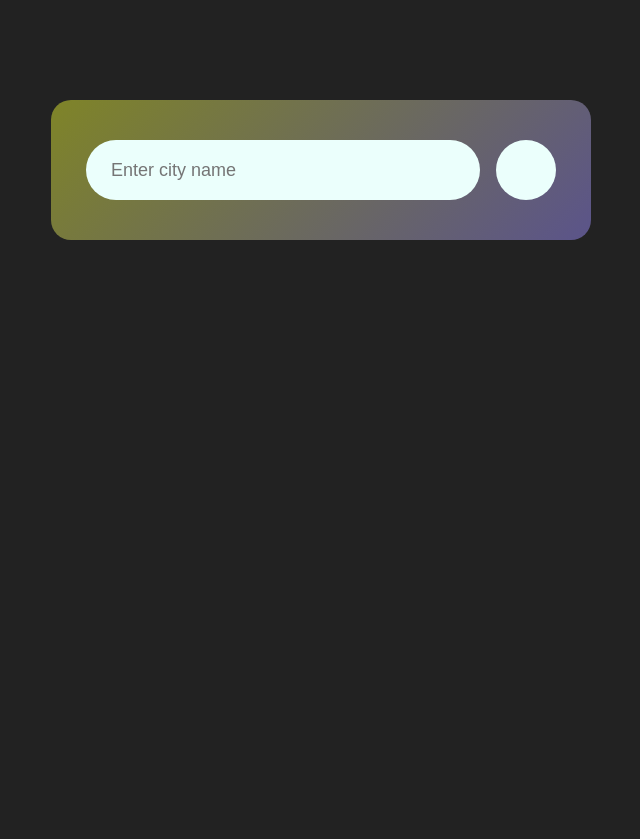
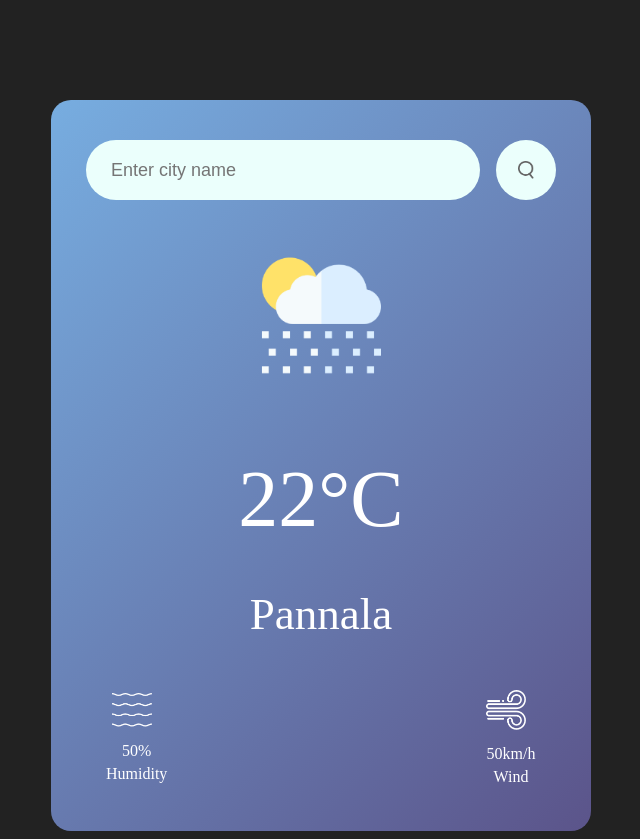
Before and after one commit to Rashmikaprasad/Weather-app-using-JavaScript, a plain HTML site: page index.html in a window 1280 px wide. Shown: the whole page, without its empty margins (319-959 px from the left). Before the commit the page ends 800 px from the top, so only its background shows below. Drawn offline with Linux system fonts and the light colour scheme.

Commit message:
Created humidity details and wind details

```diff
--- a/index.html
+++ b/index.html
@@ -2,10 +2,8 @@
 
 <head>
     <meta name="viewport" content="width=device-width, initial-scale=1.0">
-    <title>Weather App - Easy Tutorials </title>
+    <title>Weather App - Easy Tutorials</title>
     <link rel="stylesheet" href="style.css">
-    <link rel="stylesheet" href="style.css">
-
 </head>
 
 <body>
@@ -13,10 +11,31 @@
     <div class="card">
         <div class="search">
             <input type="text" placeholder="Enter city name" spellcheck="false">
-            <button><img src="images/search.png"></button>
+            <button><img src="images/search.png" alt="Search"></button>
+        </div>
+        <div class="weather">
+            <img src="images/rain.png" class="weather-icon" alt="Weather Icon">
+            <h1 class="temp">22°C</h1>
+            <h2 class="city">Pannala</h2>
+            <div class="details">
+                <div class="col">
+                    <img src="images/humidity.png" alt="Humidity Icon">
+                    <div>
+                        <p class="humidity">50%</p>
+                        <p>Humidity</p>
+                    </div>
+                </div>
+                <div class="col">
+                    <img src="images/wind.png" alt="Wind Icon">
+                    <div>
+                        <p class="wind">50km/h</p>
+                        <p>Wind</p>
+                    </div>
+                </div>
+            </div>
         </div>
     </div>
 
+</body>
 
-</body>
 </html>
--- a/style.css
+++ b/style.css
@@ -12,7 +12,7 @@ body {
 .card {
     width: 90%;
     max-width: 470px;
-    background: linear-gradient(135deg, #7f8428, #5b548a);
+    background: linear-gradient(135deg, #77ade0, #5b548a);
     color: #fff;
     margin: 100px auto 0;
     border-radius: 20px;
@@ -21,32 +21,85 @@ body {
 }
 
 .search {
-    width:
-    100%;
+    width: 100%;
     display: flex;
-    align-items: center; justify-content: space-between;
+    align-items: center;
+    justify-content: space-between;
 }
 
-.search input{
-    border: 0; outline: 0;
+.search input {
+    border: 0;
+    outline: 0;
     background: #ebfffc;
     color: #555;
     padding: 10px 25px;
     height: 60px;
-    border-radius:30px;
-    flex: 1; margin-right: 16px;
+    border-radius: 30px;
+    flex: 1;
+    margin-right: 16px;
     font-size: 18px;
 }
 
-.search button{
-    border: 0; outline: 0;
+.search button {
+    border: 0;
+    outline: 0;
     background: #ebfffc;
     border-radius: 50%;
     width: 60px;
     height: 60px;
-    cursor: pointer;|
+    cursor: pointer;
 }
 
-.search button img{
+.search button img {
     width: 16px;
 }
+
+.weather-icon {
+    width: 170px;
+    margin-top: 30px;
+}
+
+.weather h1 {
+    font-size: 80px;
+    font-weight: 500;
+}
+
+.weather h2 {
+    font-size: 45px;
+    font-weight: 400;
+    margin-top: -10px;
+}
+
+.details {
+    display: flex;
+    align-items: center;
+    justify-content: space-between;
+    padding: 0 20px;
+    margin-top: 50px;
+}
+
+.details .col {
+    display: flex;
+    flex-direction: column;
+    align-items: center;
+    text-align: center;
+}
+
+.details .col img {
+    margin-bottom: 10px;
+}
+
+.details .col p {
+    margin: 5px 0;
+}
+
+.col{
+    display: flex;
+    align-items: center;
+    text-align: left;
+}
+
+.col img{
+    width:40px;
+    margin-right: 10px;
+}
```
Also changed, not shown: images/clear.png (added), images/clouds.png (added), images/drizzle.png (added), images/humidity.png (added), images/mist.png (added), images/rain.png (added), images/search.png (added), images/snow.png (added), images/wind.png (added), 1 other file.
